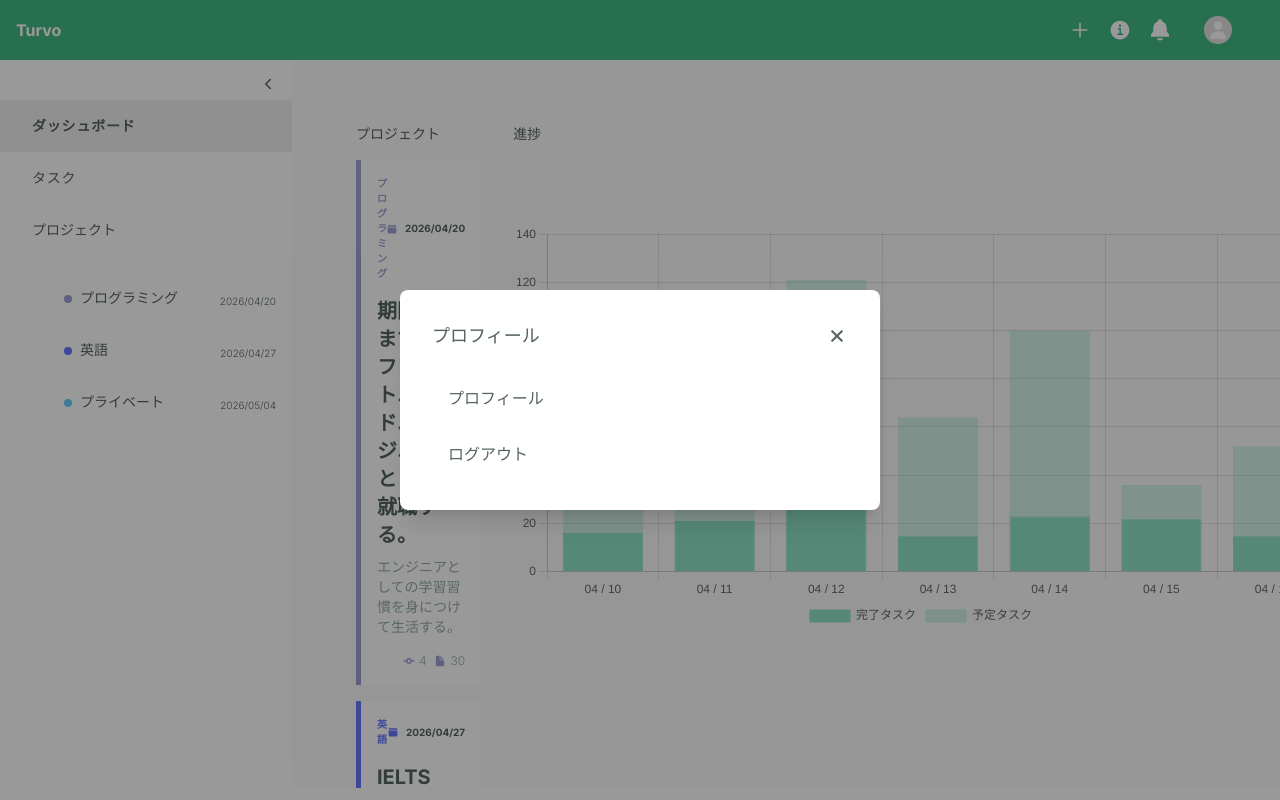
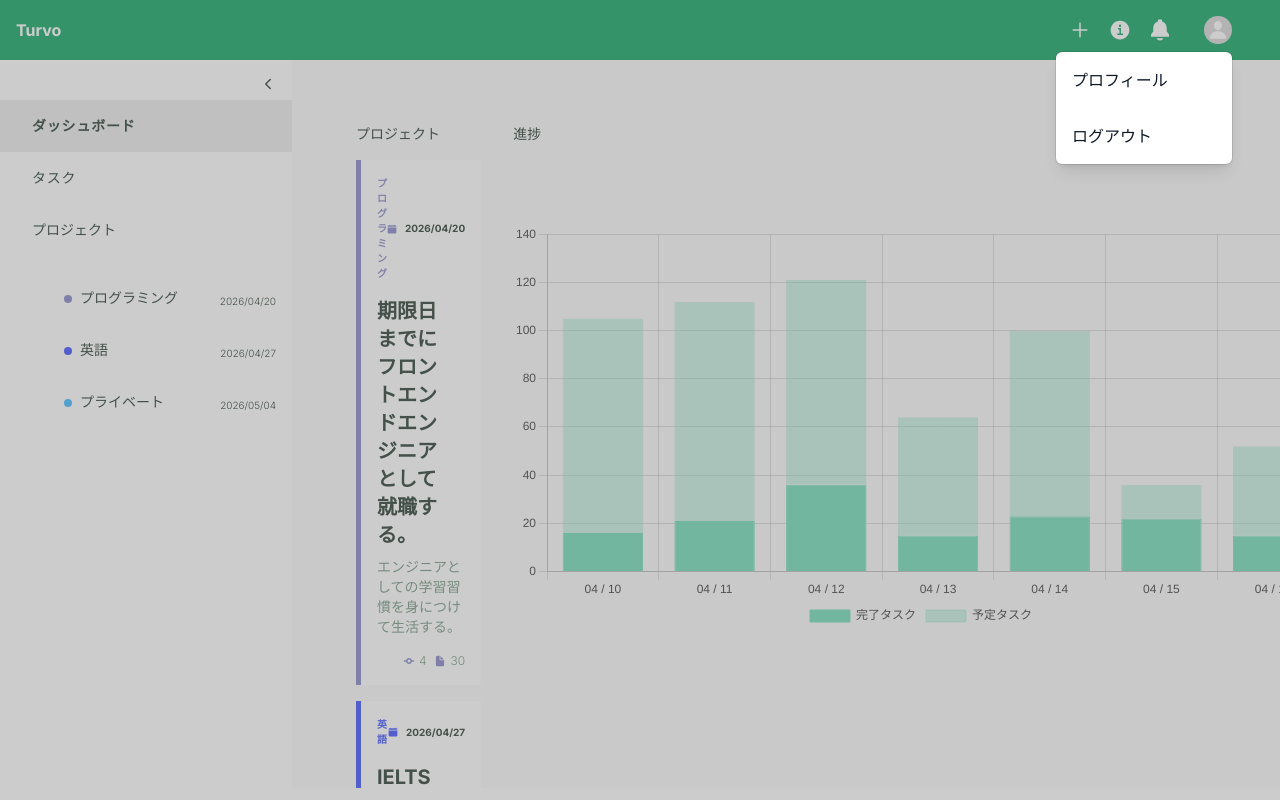
Before and after one commit to nanashi7c/0600-next-context-api, a Next.js app: page / in a window 1280 px wide. Both pictures are taken after a click on the button 1218 px from the left and 30 px from the top of the page. Built offline with nearby package versions, Linux system fonts and the light colour scheme.

Commit message:
feat: Modal に popover バリアントを追加しプロフィールメニューをアイコン直下に表示

```diff
--- a/src/components/layout/Header.tsx
+++ b/src/components/layout/Header.tsx
@@ -80,6 +80,37 @@ export const Header = () => {
                 </div>
               </div>
             </div>
+
+            {isProfileOpen && (
+              <>
+                <Modal
+                  isOpen={isProfileOpen}
+                  onClose={() => setIsProfileOpen(false)}
+                  variant="popover"
+                >
+                  <ul className="flex flex-col gap-2">
+                    <li>
+                      <button
+                        type="button"
+                        onClick={() => setIsProfileOpen(false)}
+                        className="w-full text-left px-4 py-3 rounded-md hover:bg-gray-100 cursor-pointer text-gray-900"
+                      >
+                        プロフィール
+                      </button>
+                    </li>
+                    <li>
+                      <button
+                        type="button"
+                        onClick={() => setIsProfileOpen(false)}
+                        className="w-full text-left px-4 py-3 rounded-md hover:bg-gray-100 cursor-pointer text-gray-900"
+                      >
+                        ログアウト
+                      </button>
+                    </li>
+                  </ul>
+                </Modal>
+              </>
+            )}
           </div>
         </div>
       </div>
@@ -90,7 +121,7 @@ export const Header = () => {
       >
         <AddTaskForm onDone={() => setIsAddOpen(false)} />
       </Modal>
-      <Modal
+      {/* <Modal
         isOpen={isProfileOpen}
         onClose={() => setIsProfileOpen(false)}
         title="プロフィール"
@@ -115,7 +146,7 @@ export const Header = () => {
             </button>
           </li>
         </ul>
-      </Modal>
+      </Modal> */}
     </header>
   );
 };
--- a/src/components/modal/Modal.tsx
+++ b/src/components/modal/Modal.tsx
@@ -12,18 +12,50 @@ type Props = {
   isOpen: boolean;
   onClose: () => void;
   title?: string;
+  variant?: "center" | "popover";
   children: React.ReactNode;
 };
 
-export const Modal = ({ isOpen, onClose, title, children }: Props) => {
+export const Modal = ({
+  isOpen,
+  onClose,
+  title,
+  variant = "center",
+  children,
+}: Props) => {
+  // const isPopover = variant === "popover";
+  if (!isOpen) return null;
+
+  if (variant === "popover") {
+    return (
+      <>
+        <div className="fixed inset-0 z-40 bg-black/20" onClick={onClose} />
+        <div className="absolute right-0 top-full mt-2 w-44 bg-white rounded-md shadow-lg ring-1 ring-black/10 py-1 z-50">
+          {children}
+        </div>
+      </>
+    );
+  }
+
   return (
     <ReactModal
       isOpen={isOpen}
       onRequestClose={onClose}
       contentLabel={title}
+      // className={
+      //   isPopover
+      //     ? "absolute right-0 top-full mt-2 w-44 bg-white rounded-md shadow-lg ring-1 ring-black/10 py-1 outline-none"
+      //     : "bg-white rounded-lg shadow-xl w-[480px] max-w-[90vw] p-8 outline-none"
+      // }
+      // overlayClassName={
+      //   isPopover
+      //     ? "fixed inset-0 z-40"
+      //     : "fixed inset-0 bg-black/40 flex items-center justify-center z-50"
+      // }
       className="bg-white rounded-lg shadow-xl w-[480px] max-w-[90vw] p-8 outline-none"
       overlayClassName="fixed inset-0 bg-black/40 flex items-center justify-center z-50"
     >
+      {/* {!isPopover && ( */}
       <div className="flex justify-between items-center mb-6">
         <h3 className="text-lg font-medium">{title}</h3>
         <button
@@ -34,6 +66,7 @@ export const Modal = ({ isOpen, onClose, title, children }: Props) => {
           <IoClose size={22} />
         </button>
       </div>
+      {/* )} */}
       {children}
     </ReactModal>
   );
```
